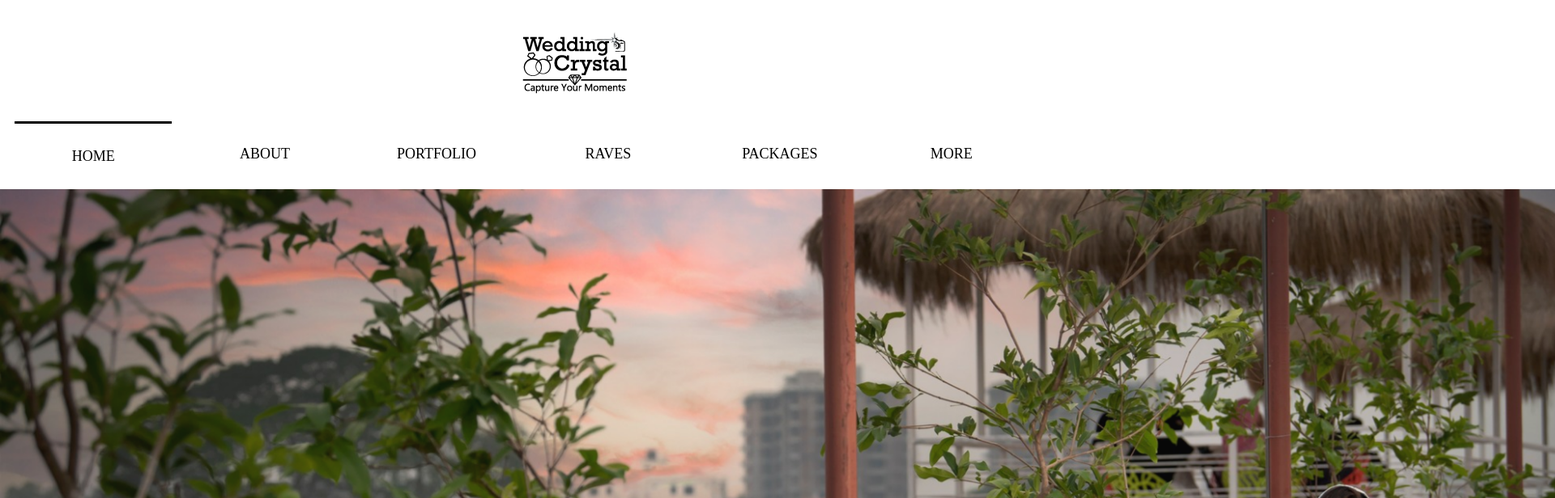
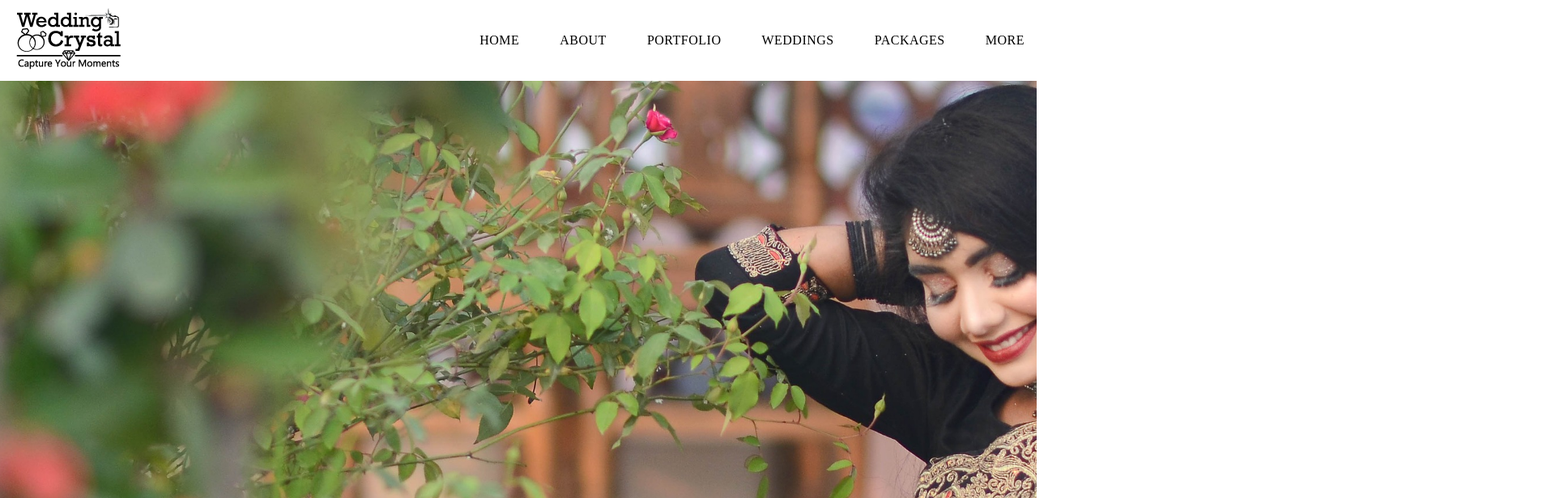
Before and after one commit to Little-F1sh/Wedding-Crystal, a plain HTML site: page index.html in a window 1280 px wide. Shown: the top 616 px of the page at 81% size, 1920 px wide, since content can reach past the window. Drawn offline with Linux system fonts and the light colour scheme.

Commit message:
header done

```diff
--- a/css/style.css
+++ b/css/style.css
@@ -4,61 +4,45 @@
     box-sizing: border-box;
   }
   .container-bg {
-    width: 1990px;
+    width: 100%;
+  }
+  .container {
+    width: 1280px;
     margin: auto;
   }
-.container {
-    width: 1290px;
-    margin: auto;
+
+  /* header section */
+  header {
+    padding: 10px 20px;
+    background: #ffffff;
+    position: sticky;
+    top: 0;
+    width: 100%;
+    z-index: 1000;
   }
-/* logo */
-.logo {
-    position: absolute;
-    top: 40px;
-    left: 645px;
-    right: 645px;
-    cursor: pointer;
-
+  .main-head {
+    display: flex;
+    justify-content: space-between;
+    align-items: center;
   }
-.logo img{
-    display: block;
-    margin: 0 auto;
+  .nav ul {
+    display: flex;
+    list-style: none;
   }
-
-
-/* navbar section */
-.Navbar {
-    width: 100%;
-    background-color: #FFF;
-    display: flex;
-    justify-content: space-evenly;
-    flex-direction: row;
-    padding-top: 150px;
+  .nav ul li {
+    padding: 5px 10px;
+    border: none;
+    display: inline-block;
+    transition: all linear 0.5s;
+    margin-right: 20px;
   }
-.Navbar li {
-    list-style: none;
-    width: 15%;
-    text-align: center;
-    padding: 30px 0;
-    transition: all 0.3s ease;
+  .nav ul li a {
+    text-decoration: none;
+    color: #000;
+    font-weight: 500;
+    letter-spacing: 0.5px;
+    padding: 5px;
   }
-.Navbar li a {
-    text-decoration: none;
-    color: black;
-    font-size: 18px;
-}
-.Navbar li:hover {
-    border-top: 3px solid black;
-    transition: all 0.2s ease-out;
-}
-.Navbar li:active {
-    border-top: 3px solid black;
-}
-
-.active {
-    border-top: 3px solid black;
-}
-
 
   /* slider-section */
   .mySlides {
@@ -67,7 +51,7 @@
   .mySlides img {
     vertical-align: bottom;
     width: 100%;
-  height: 800px;
+    height: 900px;
     object-fit: cover;
   }
 
@@ -75,11 +59,12 @@
     position: relative;
     margin: auto;
   }
-.fade {
-    animation-name: fade;
-    animation-duration: 1.5s;
+
+  /* section */
+  section {
+    display: flex;
+    justify-content: center;
+    align-items: center;
+    min-height: 100vh;
+    width: 100%;
   }
-@keyframes fade {
-    from {opacity: .4}
-    to {opacity: 1}
-}
--- a/index.html
+++ b/index.html
@@ -7,38 +7,38 @@
     <title>Wedding Crystal</title>
 </head>
 <body>
-  <section id="header">
-    <div class="logo">
-      <a href="#HOME"><img src="./images/logo-dark.png" alt=""></a>
-    </div>
+  <header>
     <div class="container">
-      <nav>
-        <ul class="Navbar">
-          <li class="active"><a href="#">HOME</a></li>
-          <li><a href="#">ABOUT</a></li>
-          <li><a href="#">PORTFOLIO</a></li>
-          <li><a href="#">RAVES</a></li>
-          <li><a href="#">PACKAGES</a></li>
-          <li><a href="#">MORE</a></li>
+      <div class="main-head">
+        <a href="#Home">
+          <img src="./images/logo-dark.png" alt="">
+        </a>
+        <nav class="nav">
+          <ul>
+            <li class="links"><a href="#Home">HOME</a></li>
+            <li class="links"><a href="#About">ABOUT</a></li>
+            <li class="links"><a href="#Portfolio">PORTFOLIO</a></li>
+            <li class="links"><a href="#Weddings">WEDDINGS</a></li>
+            <li class="links"><a href="#Packages">PACKAGES</a></li>
+            <li class="links"><a href="#More">MORE</a></li>
           </ul>
         </nav>
+      </div>
+    </div>
+  </header>
 
-    </div>
+  <section id="Home">
     <div class="container-bg">
       <div class="slideshow-container">
-
         <div class="mySlides fade">
-          <img src="images/ultrawide-01.jpg">
+          <img src="images/ultrawide-01.jpg" alt="">
         </div>
-
         <div class="mySlides fade">
-          <img src="images/ultrawide-02.png">
+          <img src="images/ultrawide-02.png" alt="">
         </div>
-
         <div class="mySlides fade">
-          <img src="images/ultrawide-03.jpg">
+          <img src="images/ultrawide-03.jpg" alt="">
         </div>
-
       </div>
       <div style="text-align:center">
         <span class="dot"></span>
@@ -48,6 +48,49 @@
     </div>
   </section>
 
+  <section id="About">
+    <div class="container">
+      <div class="about-img">
+        <img src="./images/" alt="">
+      </div>
+      <div class="about-me">
+
+      </div>
+    </div>
+  </section>
+
+  <section id="Portfolio">
+    <div class="container">
+      <h2>Portfolio</h2>
+      <p>This is the Portfolio section.</p>
+    </div>
+  </section>
+
+  <section id="Weddings">
+    <div class="container">
+      <h2>Weddings</h2>
+      <p>This is the Weddings section.</p>
+    </div>
+  </section>
+
+  <section id="Packages">
+    <div class="container">
+      <h2>Packages</h2>
+      <p>This is the Packages section.</p>
+    </div>
+  </section>
+
+  <section id="More">
+    <div class="container">
+      <h2>More</h2>
+      <p>This is the More section.</p>
+    </div>
+  </section>
+
+
+
+
+
   <script src="./script.js"></script>
 </body>
 </html>
--- a/script.js
+++ b/script.js
@@ -1,3 +1,16 @@
+const li = document.querySelectorAll(".links");
+const sec = document.querySelectorAll("section");
+
+function activeMenu() {
+  let len = sec.length;
+  while (--len && window.scrollY + 97 < sec[len].offsetTop) {}
+  li.forEach((item) => item.classList.remove("active"));
+  li[len].classList.add("active");
+}
+
+activeMenu();
+window.addEventListener("scroll", activeMenu);
+
 // slider section
 let slideIndex = 0;
 showSlides();
@@ -10,11 +23,13 @@ function showSlides() {
     slides[i].style.display = "none";
   }
   slideIndex++;
-  if (slideIndex > slides.length) {slideIndex = 1}
+  if (slideIndex > slides.length) {
+    slideIndex = 1;
+  }
   for (i = 0; i < dots.length; i++) {
     dots[i].className = dots[i].className.replace(" active", "");
   }
-  slides[slideIndex-1].style.display = "block";
-  dots[slideIndex-1].className += " active";
+  slides[slideIndex - 1].style.display = "block";
+  dots[slideIndex - 1].className += " active";
   setTimeout(showSlides, 2000);
 }
```
Lines whose indentation alone changed are shown as unchanged.
